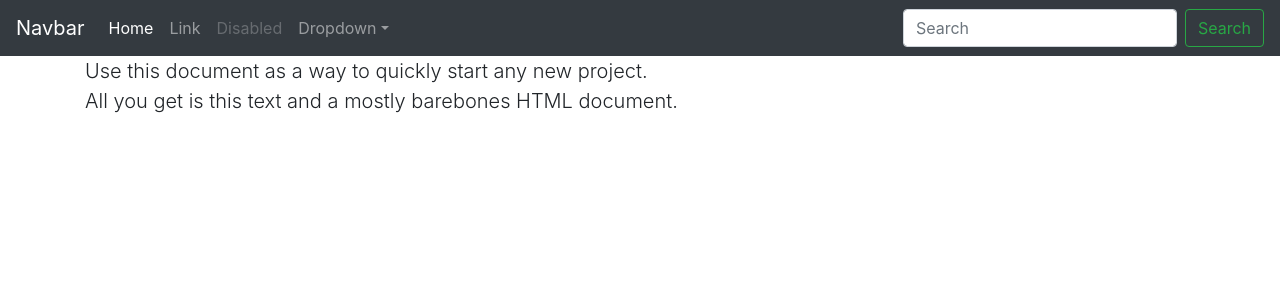
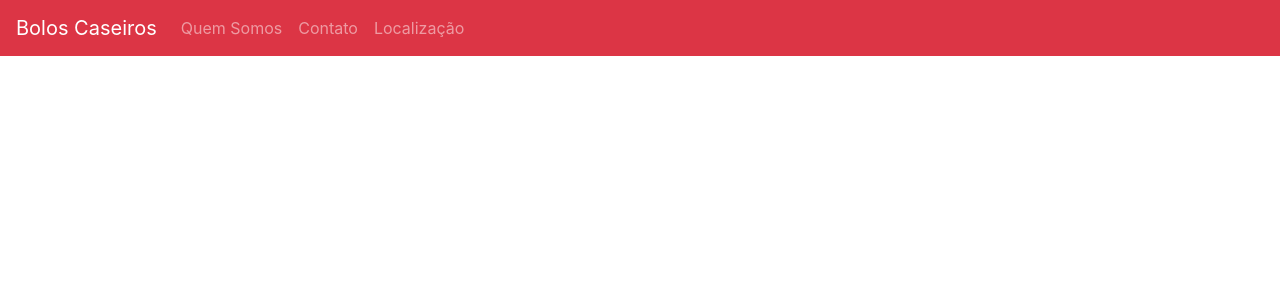
Before and after one commit to MIchaelDFernandes/20056973-5_MichaelDouglasFernandes, a PHP site: page / in a window 1280 px wide. Shown: the top 300 px of the page. Run offline with PHP 8.4, Linux system fonts and the light colour scheme.

Commit message:
Criar menu horizontal

```diff
--- a/index.php
+++ b/index.php
@@ -8,44 +8,32 @@
         <meta name="author" content="">
         <title>Starter Template for Bootstrap</title>
         <link rel="stylesheet" href="https://maxcdn.bootstrapcdn.com/bootstrap/4.5.0/css/bootstrap.min.css">
+        <link rel="stylesheet" href="css/style.css">
     </head>
     <body>
-        <nav class="navbar navbar-expand-md navbar-dark bg-dark fixed-top">
-            <a class="navbar-brand" href="#">Navbar</a>
+        <header>
+            <nav class="bg-danger fixed-top navbar navbar-dark navbar-expand-md">
+                <a class="navbar-brand" href="#">Bolos Caseiros</a>
                 <button class="navbar-toggler" type="button" data-toggle="collapse" data-target="#navbarsExampleDefault" aria-controls="navbarsExampleDefault" aria-expanded="false" aria-label="Toggle navigation">
                     <span class="navbar-toggler-icon"></span>
                 </button>
                 <div class="collapse navbar-collapse" id="navbarsExampleDefault">
-                <ul class="navbar-nav mr-auto">
-                    <li class="nav-item active">
-                        <a class="nav-link" href="#">Home <span class="sr-only">(current)</span></a>
+                    <ul class="mr-auto navbar-nav">
+                        <li class="nav-item">
+                            <a class="nav-link" href="#">Quem Somos</a>
                         </li>
                         <li class="nav-item">
-                        <a class="nav-link" href="#">Link</a>
+                            <a class="nav-link" href="#">Contato</a>
                         </li>
                         <li class="nav-item">
-                        <a class="nav-link disabled" href="#">Disabled</a>
-                    </li>
-                    <li class="nav-item dropdown">
-                        <a class="nav-link dropdown-toggle" href="http://example.com" id="dropdown01" data-toggle="dropdown" aria-haspopup="true" aria-expanded="false">Dropdown</a>
-                        <div class="dropdown-menu" aria-labelledby="dropdown01">
-                            <a class="dropdown-item" href="#">Action</a>
-                            <a class="dropdown-item" href="#">Another action</a>
-                            <a class="dropdown-item" href="#">Something else here</a>
-                        </div>
+                            <a class="nav-link" href="#">Localização</a>
                         </li>
                     </ul>
-                <form class="form-inline my-2 my-lg-0">
-                    <input class="form-control mr-sm-2" type="text" placeholder="Search" aria-label="Search">
-                    <button class="btn btn-outline-success my-2 my-sm-0" type="submit">Search</button>
-                </form>
                 </div>
             </nav>
-        <div class="container">
-            <div class="starter-template">
+        </header>
+        <div class="container-fluid">
             <h1>Bootstrap starter template</h1>
-                <p class="lead">Use this document as a way to quickly start any new project.<br> All you get is this text and a mostly barebones HTML document.</p>
-            </div>
         </div>
         <script src="https://cdnjs.cloudflare.com/ajax/libs/jquery/3.4.1/jquery.min.js"></script>
         <script src="https://cdnjs.cloudflare.com/ajax/libs/popper.js/1.16.0/umd/popper.min.js"></script>
```
Also changed, not shown: css/style.css (added). Lines whose indentation alone changed are shown as unchanged.
